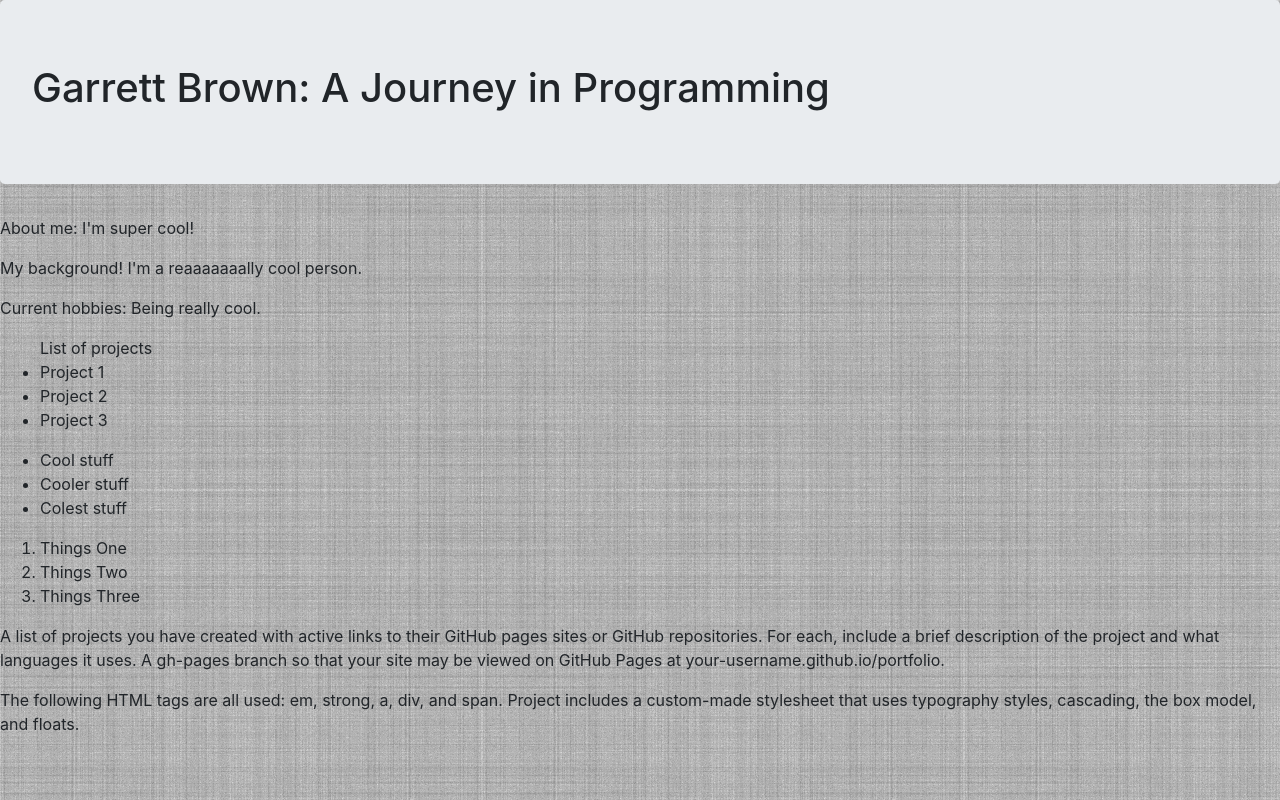
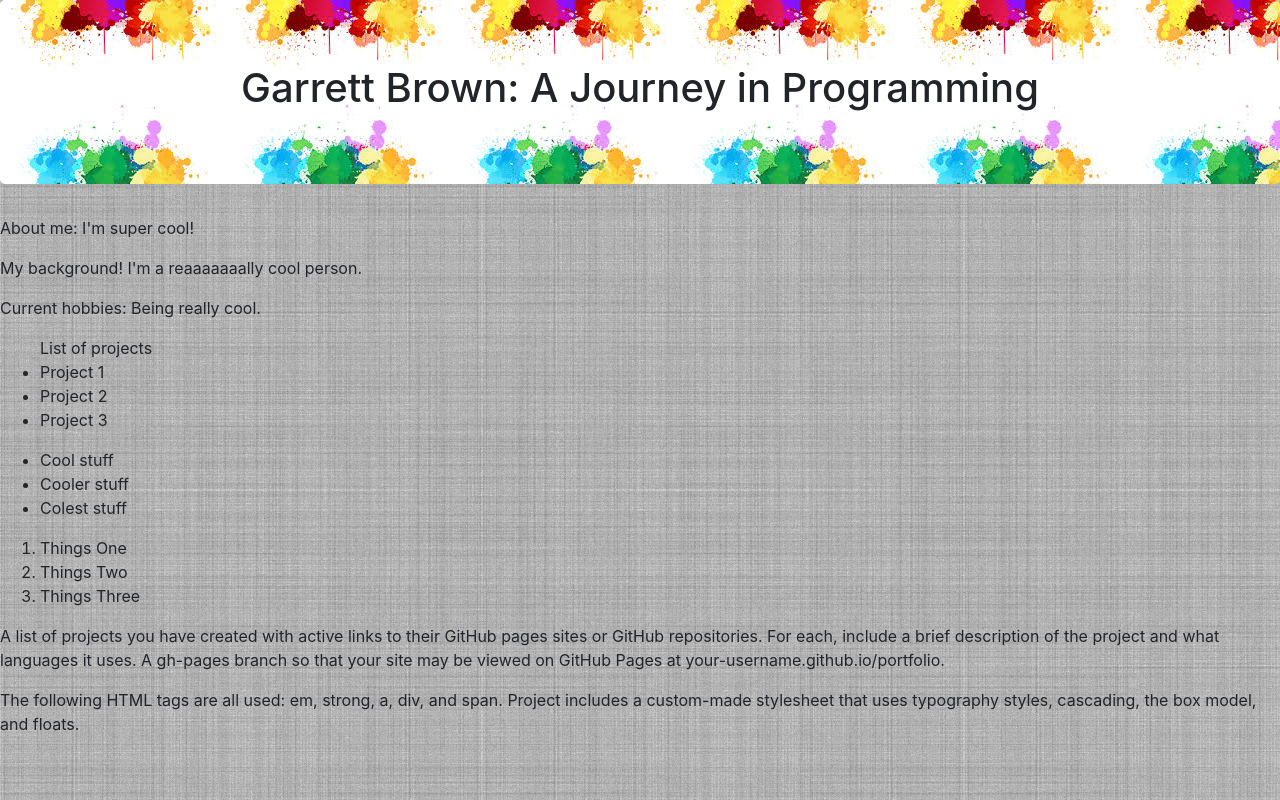
Before and after one commit to GBProductions/portfolio, a plain HTML site: page index.html in a window 1280 px wide. Drawn offline with Linux system fonts and the light colour scheme.

Commit message:
Add pattern for colors.

```diff
--- a/css/styles.css
+++ b/css/styles.css
@@ -1,3 +1,9 @@
 body {
     background-image: url('../img/black-linen.png');
 }
+
+.jumbotron {
+    background-image: url('../img/rainbow.jpeg');
+    text-align: center;
+    border: black;
+}
```
Also changed, not shown: index.html (+1 -1 lines), img/rainbow.jpeg (added), img/red-bg.png (deleted).
